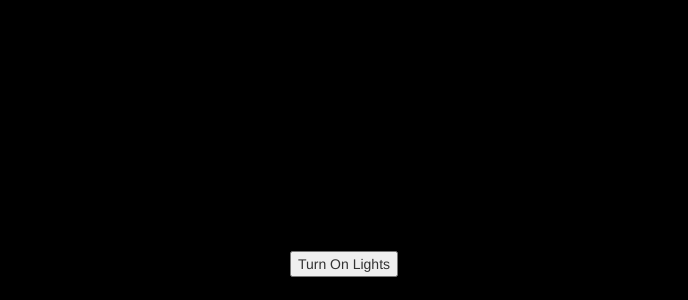
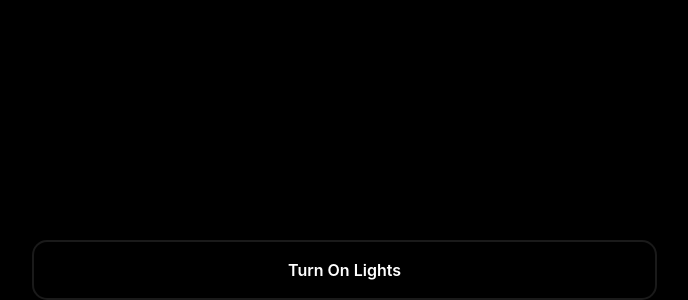
Before and after one commit to Adrianlsx/ewan, a website: page index.html in a window 1280 px wide. Shown: the part 500-800 px from the top of the page, without its empty margins (296-984 px from the left). Drawn offline with nearby package versions, Linux system fonts and the light colour scheme.

Commit message:
Update stylesheet.css

```diff
--- a/stylesheet.css
+++ b/stylesheet.css
@@ -1189,25 +1189,48 @@ o @keyframes bannar_come {
     font-weight: bold;
 }
 
-.btn-primary {
-    border-color: #466baf;
-    padding: 10px;
-    text-transform: uppercase;
-    font-family: 'Signika', sans-serif;
-    font-weight: 700;
-    color: #fff;
-    background-color: #466baf;
+.button-27 {
+  appearance: none;
+  background-color: #000000; /* Button background color */
+  border: 2px solid #1A1A1A; /* Border color */
+  border-radius: 15px; /* Rounded corners */
+  box-sizing: border-box;
+  color: #FFFFFF; /* Text color */
+  cursor: pointer; /* Pointer cursor on hover */
+  display: inline-block;
+  font-family: Roobert, -apple-system, BlinkMacSystemFont, "Segoe UI", Helvetica, Arial, sans-serif, "Apple Color Emoji", "Segoe UI Emoji", "Segoe UI Symbol";
+  font-size: 16px; /* Font size */
+  font-weight: 600; /* Font weight */
+  line-height: normal;
+  margin: 0;
+  min-height: 60px; /* Minimum height of the button */
+  min-width: 0;
+  outline: none; /* Remove outline */
+  padding: 16px 24px; /* Padding inside the button */
+  text-align: center; /* Center text alignment */
+  text-decoration: none;
+  transition: all 300ms cubic-bezier(.23, 1, 0.32, 1); /* Smooth transition for hover effects */
+  user-select: none; /* Prevent text selection */
+  -webkit-user-select: none; /* Prevent text selection for WebKit browsers */
+  touch-action: manipulation;
+  width: 100%; /* Button width */
+  will-change: transform; /* Optimize performance */
 }
 
-.btn-primary:hover,
-.btn-primary:focus,
-.btn-primary:active,
-.btn-primary.active,
-.open .dropdown-toggle.btn-primary {
-    border-color: #fff;
-    color: #fff;
-    background-color: #466baf;
+.button-27:disabled {
+  pointer-events: none; /* Disable button interactions when disabled */
 }
+
+.button-27:hover {
+  box-shadow: rgba(0, 0, 0, 0.25) 0 8px 15px; /* Shadow effect on hover */
+  transform: translateY(-2px); /* Raise the button slightly on hover */
+}
+
+.button-27:active {
+  box-shadow: none; /* Remove shadow on click */
+  transform: translateY(0); /* Reset position on click */
+}
+
 
 
 /*controlling tablet width*/
```
